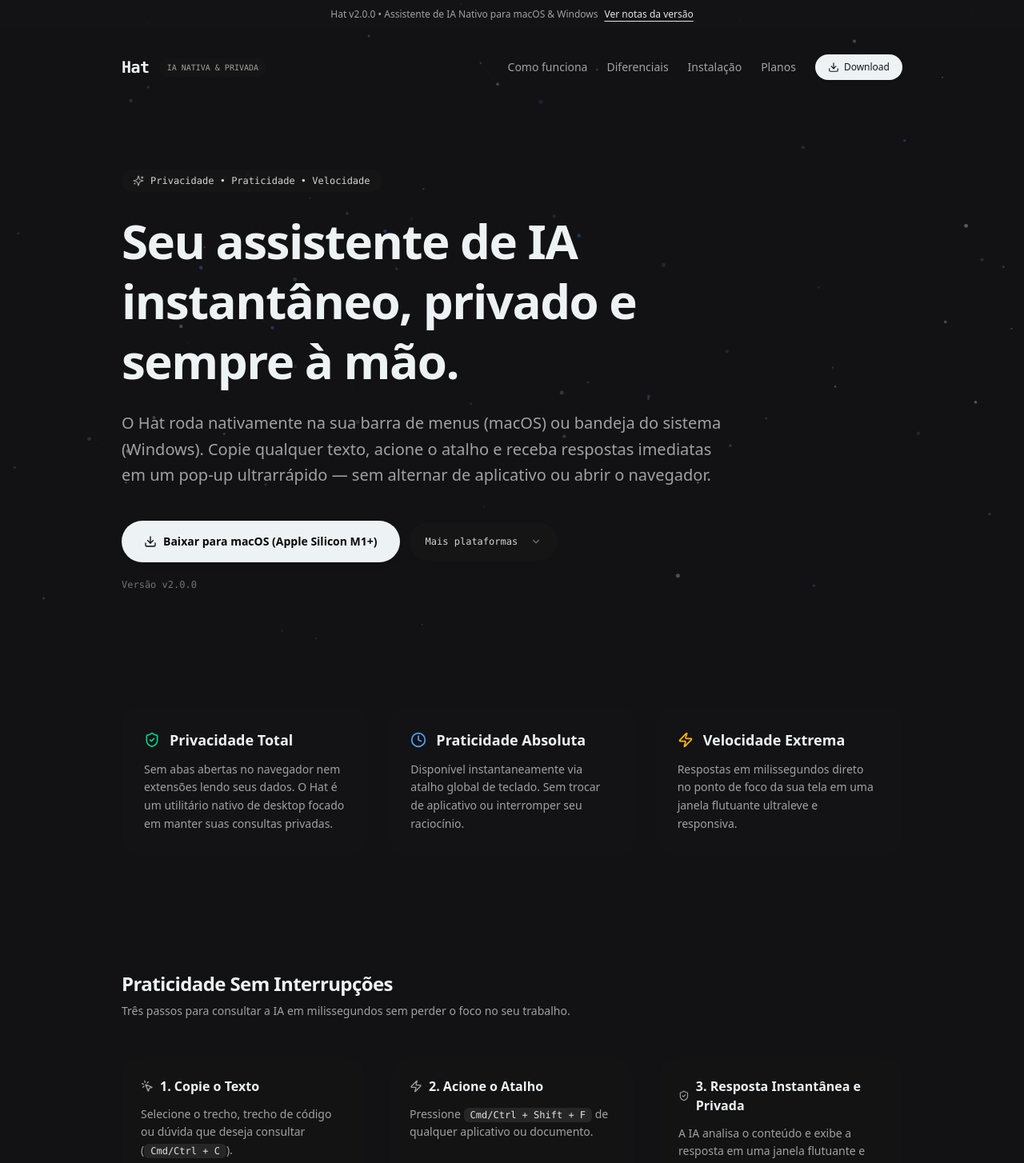
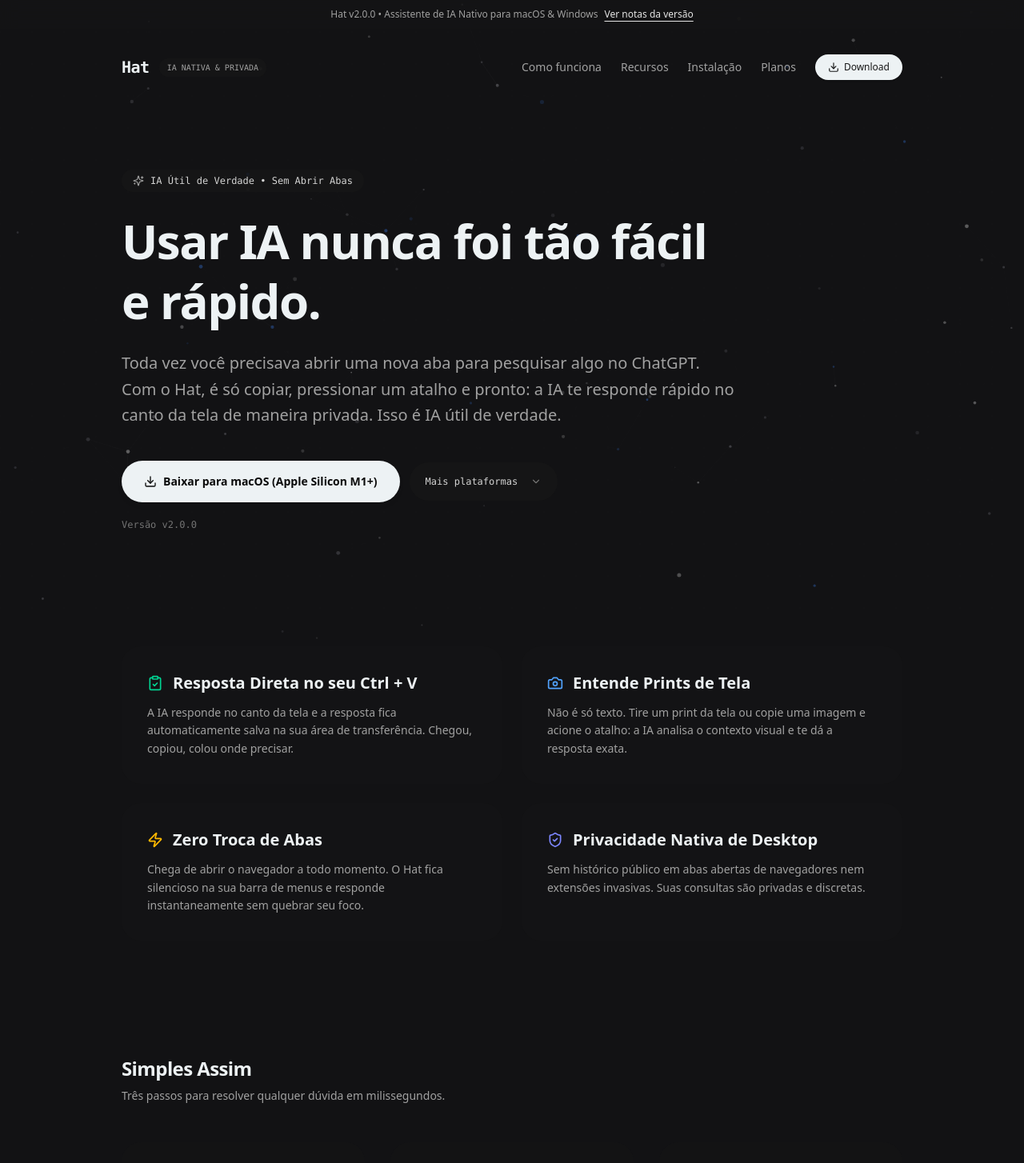
Before and after one commit to JGSimi/hat-website, a React (Vite) app: page / in a window 1280 px wide. Shown: the top 1454 px of the page at 80% size. Built offline with nearby package versions, Linux system fonts and the light colour scheme; no server answers; a web font is replaced by a local one.

Commit message:
copy: incorporate core features (no tab switching, Ctrl+V auto-copy, screenshot support)

```diff
--- a/src/App.tsx
+++ b/src/App.tsx
@@ -13,7 +13,8 @@
   ExternalLink,
   ArrowRight,
   MousePointerClick,
-  Clock
+  Camera,
+  ClipboardCheck
 } from 'lucide-react';
 
 interface ReleaseInfo {
@@ -148,7 +149,7 @@
 
           <nav className="flex items-center space-x-6 text-sm text-neutral-400">
             <a href="#como-funciona" className="hover:text-[#EDF2F4] transition-colors">Como funciona</a>
-            <a href="#diferenciais" className="hover:text-[#EDF2F4] transition-colors">Diferenciais</a>
+            <a href="#recursos" className="hover:text-[#EDF2F4] transition-colors">Recursos</a>
             <a href="#instalacao" className="hover:text-[#EDF2F4] transition-colors">Instalação</a>
             <a href="#precos" className="hover:text-[#EDF2F4] transition-colors">Planos</a>
             <a
@@ -167,15 +168,15 @@
             <div className="max-w-3xl space-y-6">
               <div className="inline-flex items-center space-x-2 bg-neutral-900/80 px-3.5 py-1.5 rounded-full text-xs text-neutral-300 font-mono">
                 <Sparkles className="h-3.5 w-3.5 text-neutral-400" />
-                <span>Privacidade • Praticidade • Velocidade</span>
+                <span>IA Útil de Verdade • Sem Abrir Abas</span>
               </div>
 
               <h1 className="text-4xl md:text-6xl font-bold tracking-tight text-[#EDF2F4] leading-tight">
-                Seu assistente de IA instantâneo, privado e sempre à mão.
+                Usar IA nunca foi tão fácil e rápido.
               </h1>
 
               <p className="text-lg md:text-xl text-neutral-400 font-light leading-relaxed">
-                O Hat roda nativamente na sua barra de menus (macOS) ou bandeja do sistema (Windows). Copie qualquer texto, acione o atalho e receba respostas imediatas em um pop-up ultrarrápido — sem alternar de aplicativo ou abrir o navegador.
+                Toda vez você precisava abrir uma nova aba para pesquisar algo no ChatGPT. Com o Hat, é só copiar, pressionar um atalho e pronto: a IA te responde rápido no canto da tela de maneira privada. Isso é IA útil de verdade.
               </p>
 
               {/* DOWNLOAD ACTION BOX */}
@@ -237,36 +238,46 @@
             </div>
           </section>
 
-          {/* PILLARS SECTION (PRIVACY, PRACTICALITY, SPEED) */}
-          <section id="diferenciais" className="py-16">
-            <div className="grid grid-cols-1 md:grid-cols-3 gap-6">
-              <div className="bg-neutral-900/40 p-7 rounded-3xl space-y-3">
+          {/* KEY VALUE HIGHLIGHTS */}
+          <section id="recursos" className="py-16">
+            <div className="grid grid-cols-1 md:grid-cols-2 gap-6">
+              <div className="bg-neutral-900/40 p-8 rounded-3xl space-y-3">
                 <div className="flex items-center space-x-3 text-[#EDF2F4] font-semibold">
-                  <ShieldCheck className="h-5 w-5 text-emerald-400" />
-                  <span className="text-lg">Privacidade Total</span>
+                  <ClipboardCheck className="h-5 w-5 text-emerald-400" />
+                  <span className="text-xl">Resposta Direta no seu Ctrl + V</span>
                 </div>
                 <p className="text-sm text-neutral-400 font-light leading-relaxed">
-                  Sem abas abertas no navegador nem extensões lendo seus dados. O Hat é um utilitário nativo de desktop focado em manter suas consultas privadas.
+                  A IA responde no canto da tela e a resposta fica automaticamente salva na sua área de transferência. Chegou, copiou, colou onde precisar.
                 </p>
               </div>
 
-              <div className="bg-neutral-900/40 p-7 rounded-3xl space-y-3">
+              <div className="bg-neutral-900/40 p-8 rounded-3xl space-y-3">
                 <div className="flex items-center space-x-3 text-[#EDF2F4] font-semibold">
-                  <Clock className="h-5 w-5 text-blue-400" />
-                  <span className="text-lg">Praticidade Absoluta</span>
+                  <Camera className="h-5 w-5 text-blue-400" />
+                  <span className="text-xl">Entende Prints de Tela</span>
                 </div>
                 <p className="text-sm text-neutral-400 font-light leading-relaxed">
-                  Disponível instantaneamente via atalho global de teclado. Sem trocar de aplicativo ou interromper seu raciocínio.
+                  Não é só texto. Tire um print da tela ou copie uma imagem e acione o atalho: a IA analisa o contexto visual e te dá a resposta exata.
                 </p>
               </div>
 
-              <div className="bg-neutral-900/40 p-7 rounded-3xl space-y-3">
+              <div className="bg-neutral-900/40 p-8 rounded-3xl space-y-3">
                 <div className="flex items-center space-x-3 text-[#EDF2F4] font-semibold">
                   <Zap className="h-5 w-5 text-amber-400" />
-                  <span className="text-lg">Velocidade Extrema</span>
+                  <span className="text-xl">Zero Troca de Abas</span>
                 </div>
                 <p className="text-sm text-neutral-400 font-light leading-relaxed">
-                  Respostas em milissegundos direto no ponto de foco da sua tela em uma janela flutuante ultraleve e responsiva.
+                  Chega de abrir o navegador a todo momento. O Hat fica silencioso na sua barra de menus e responde instantaneamente sem quebrar seu foco.
+                </p>
+              </div>
+
+              <div className="bg-neutral-900/40 p-8 rounded-3xl space-y-3">
+                <div className="flex items-center space-x-3 text-[#EDF2F4] font-semibold">
+                  <ShieldCheck className="h-5 w-5 text-indigo-400" />
+                  <span className="text-xl">Privacidade Nativa de Desktop</span>
+                </div>
+                <p className="text-sm text-neutral-400 font-light leading-relaxed">
+                  Sem histórico público em abas abertas de navegadores nem extensões invasivas. Suas consultas são privadas e discretas.
                 </p>
               </div>
             </div>
@@ -275,38 +286,38 @@
           {/* HOW IT WORKS */}
           <section id="como-funciona" className="py-20">
             <div className="mb-12">
-              <h2 className="text-2xl font-bold tracking-tight text-[#EDF2F4] mb-2">Praticidade Sem Interrupções</h2>
-              <p className="text-sm text-neutral-400">Três passos para consultar a IA em milissegundos sem perder o foco no seu trabalho.</p>
+              <h2 className="text-2xl font-bold tracking-tight text-[#EDF2F4] mb-2">Simples Assim</h2>
+              <p className="text-sm text-neutral-400">Três passos para resolver qualquer dúvida em milissegundos.</p>
             </div>
 
             <div className="grid grid-cols-1 md:grid-cols-3 gap-8">
               <div className="bg-neutral-900/30 p-6 rounded-3xl space-y-3">
                 <div className="flex items-center space-x-2 text-[#EDF2F4] font-semibold">
                   <MousePointerClick className="h-4 w-4 text-neutral-400" />
-                  <span>1. Copie o Texto</span>
+                  <span>1. Copie o Texto ou Print</span>
                 </div>
                 <p className="text-sm text-neutral-400 font-light leading-relaxed">
-                  Selecione o trecho, trecho de código ou dúvida que deseja consultar (<kbd className="px-2 py-0.5 bg-neutral-800 rounded-md text-xs font-mono text-neutral-200">Cmd/Ctrl + C</kbd>).
+                  Selecione qualquer pergunta ou tire um print da tela (<kbd className="px-2 py-0.5 bg-neutral-800 rounded-md text-xs font-mono text-neutral-200">Cmd/Ctrl + C</kbd>).
                 </p>
               </div>
 
               <div className="bg-neutral-900/30 p-6 rounded-3xl space-y-3">
                 <div className="flex items-center space-x-2 text-[#EDF2F4] font-semibold">
                   <Zap className="h-4 w-4 text-neutral-400" />
-                  <span>2. Acione o Atalho</span>
+                  <span>2. Pressione o Atalho</span>
                 </div>
                 <p className="text-sm text-neutral-400 font-light leading-relaxed">
-                  Pressione <kbd className="px-2 py-0.5 bg-neutral-800 rounded-md text-xs font-mono text-neutral-200">Cmd/Ctrl + Shift + F</kbd> de qualquer aplicativo ou documento.
+                  Aperte <kbd className="px-2 py-0.5 bg-neutral-800 rounded-md text-xs font-mono text-neutral-200">Cmd/Ctrl + Shift + F</kbd> de qualquer aplicativo ou documento.
                 </p>
               </div>
 
               <div className="bg-neutral-900/30 p-6 rounded-3xl space-y-3">
                 <div className="flex items-center space-x-2 text-[#EDF2F4] font-semibold">
-                  <ShieldCheck className="h-4 w-4 text-neutral-400" />
-                  <span>3. Resposta Instantânea e Privada</span>
+                  <ClipboardCheck className="h-4 w-4 text-emerald-400" />
+                  <span>3. Prontinho no seu Ctrl + V</span>
                 </div>
                 <p className="text-sm text-neutral-400 font-light leading-relaxed">
-                  A IA analisa o conteúdo e exibe a resposta em uma janela flutuante e minimalista, mantendo total privacidade.
+                  A IA responde no canto da tela e a resposta já fica salva na área de transferência para você colar onde quiser.
                 </p>
               </div>
             </div>
@@ -421,15 +432,15 @@
                 </li>
                 <li className="flex items-center space-x-2.5">
                   <Check className="h-4 w-4 text-emerald-400" />
-                  <span>Respostas em janela flutuante instantânea e privada</span>
+                  <span>Resposta direta salva no seu Ctrl + V</span>
+                </li>
+                <li className="flex items-center space-x-2.5">
+                  <Check className="h-4 w-4 text-emerald-400" />
+                  <span>Suporte completo a prints de tela e imagens</span>
                 </li>
                 <li className="flex items-center space-x-2.5">
                   <Check className="h-4 w-4 text-emerald-400" />
                   <span>Suporte nativo a macOS (Apple Silicon & Intel) e Windows</span>
-                </li>
-                <li className="flex items-center space-x-2.5">
-                  <Check className="h-4 w-4 text-emerald-400" />
-                  <span>Atualizações contínuas de desempenho inclusas</span>
                 </li>
               </ul>
 
```
